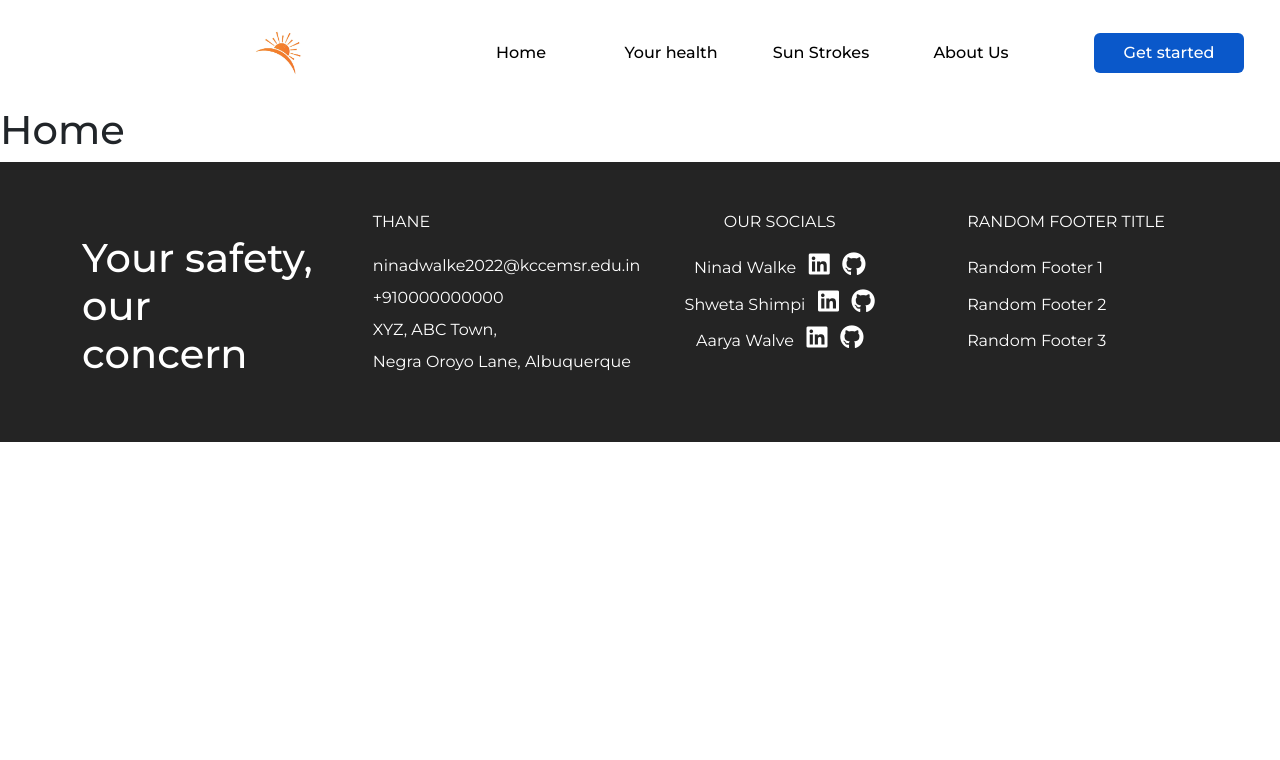
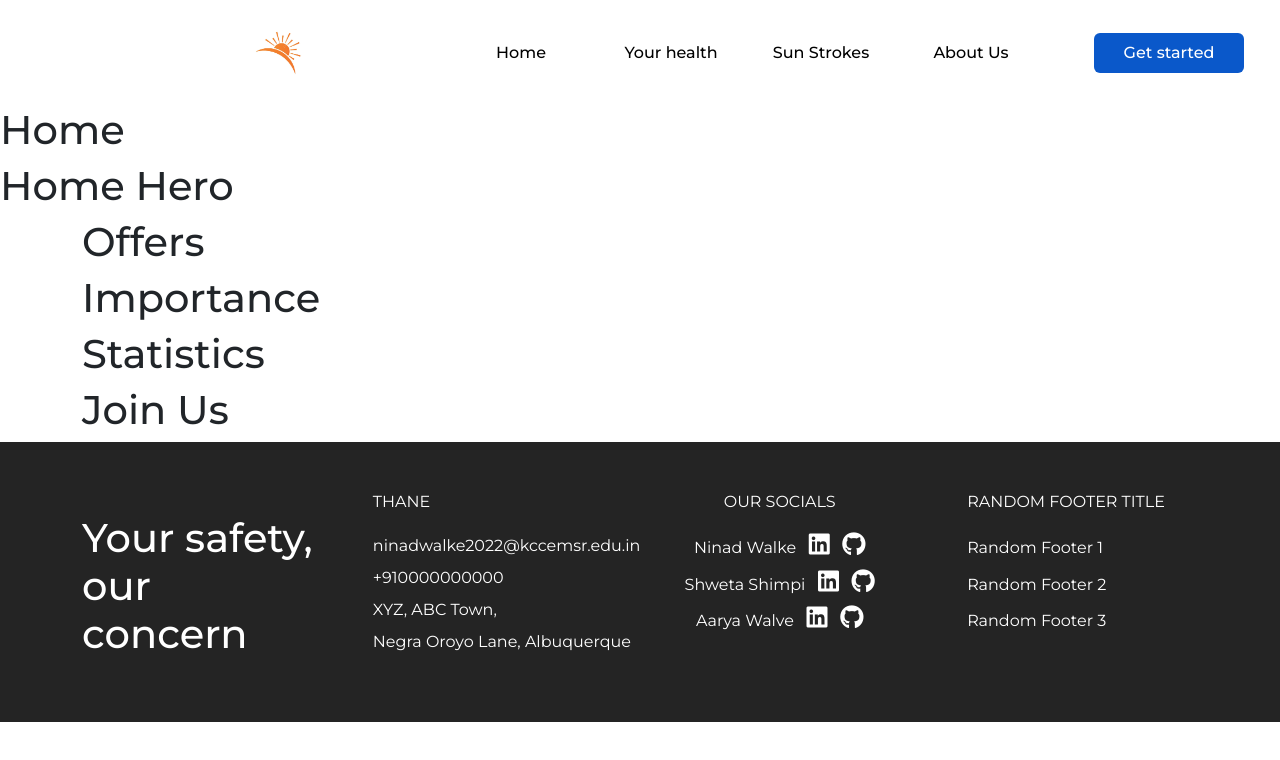
Before and after one commit to NinadWalke/Weather-Protection, a React (Vite) app in the folder frontend/: page / in a window 1280 px wide. Shown: the top 760 px of the page. Built offline with nearby package versions, Linux system fonts and the light colour scheme.

Commit message:
Added structure files for the home page

```diff
--- /dev/null
+++ b/frontend/src/landing_page/home/HomeHero.jsx
@@ -0,0 +1,11 @@
+import React from 'react';
+
+function HomeHero() {
+    return (
+        <>
+            <h1>Home Hero</h1>
+        </>
+     );
+}
+
+export default HomeHero;
--- a/frontend/src/landing_page/home/HomePage.jsx
+++ b/frontend/src/landing_page/home/HomePage.jsx
@@ -1,9 +1,23 @@
 import React from 'react';
+
+// Component Imports
+import HomeHero from './HomeHero';
+import Offers from './Offers';
+import Importance from './Importance';
+import Statistics from './Statistics';
+import JoinUs from './JoinUs';
 
 function HomePage() {
     return (
         <>
             <h1>Home</h1>
+            <HomeHero/>
+            <div className="container">
+                <Offers/>
+                <Importance/>
+                <Statistics/>
+                <JoinUs/>
+            </div>
         </>
      );
 }
--- /dev/null
+++ b/frontend/src/landing_page/home/Importance.jsx
@@ -0,0 +1,11 @@
+import React from 'react';
+
+function Importance() {
+    return (
+        <>
+            <h1>Importance</h1>
+        </>
+     );
+}
+
+export default Importance;
--- /dev/null
+++ b/frontend/src/landing_page/home/JoinUs.jsx
@@ -0,0 +1,11 @@
+import React from 'react';
+
+function JoinUs() {
+    return (
+        <>
+            <h1>Join Us</h1>
+        </>
+     );
+}
+
+export default JoinUs;
--- /dev/null
+++ b/frontend/src/landing_page/home/Offers.jsx
@@ -0,0 +1,11 @@
+import React from 'react';
+
+function Offers() {
+    return (
+        <>
+            <h1>Offers</h1>
+        </>
+     );
+}
+
+export default Offers;
--- /dev/null
+++ b/frontend/src/landing_page/home/Statistics.jsx
@@ -0,0 +1,11 @@
+import React from 'react';
+
+function Statistics() {
+    return (
+        <>
+            <h1>Statistics</h1>
+        </>
+     );
+}
+
+export default Statistics;
```
